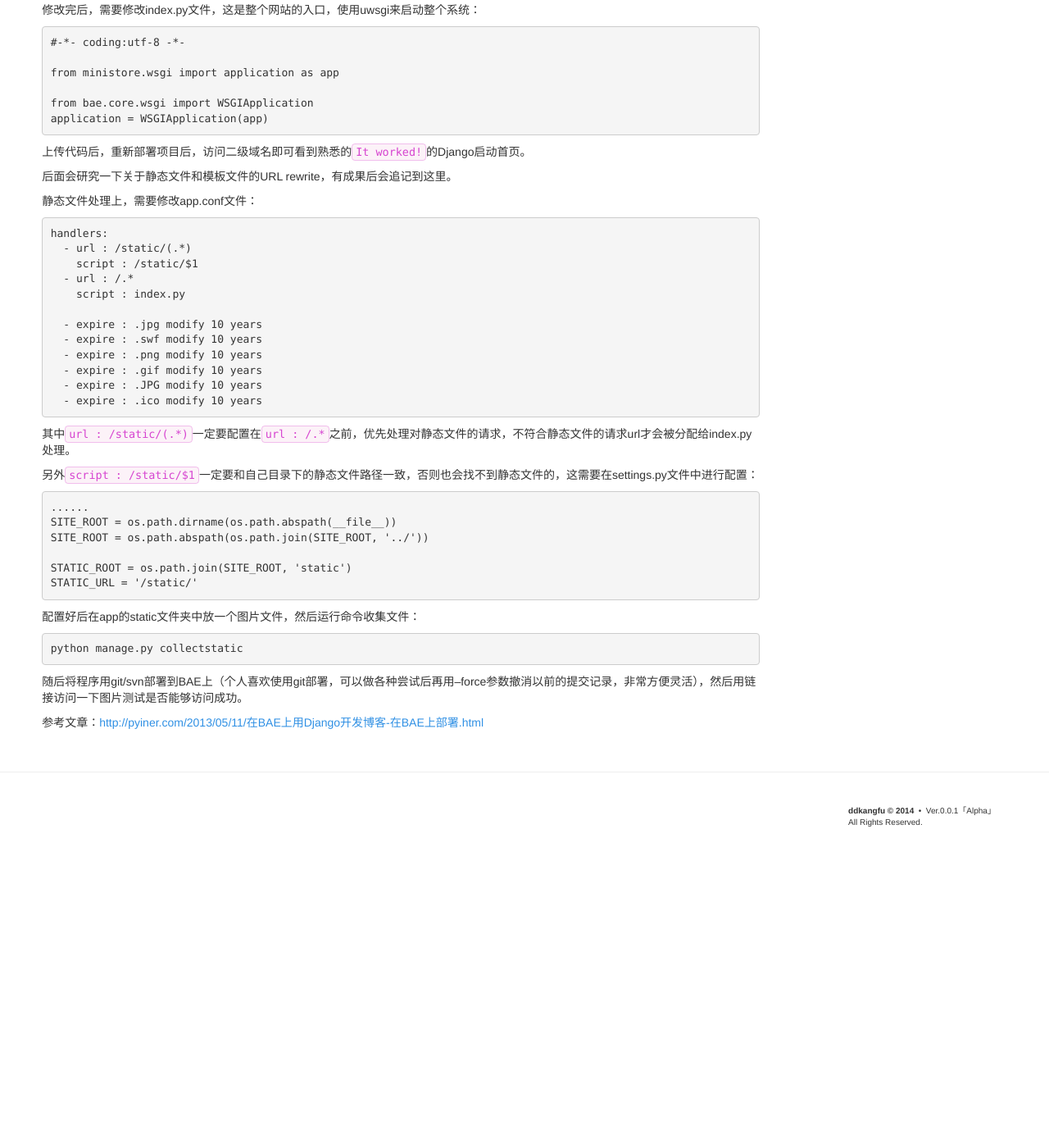
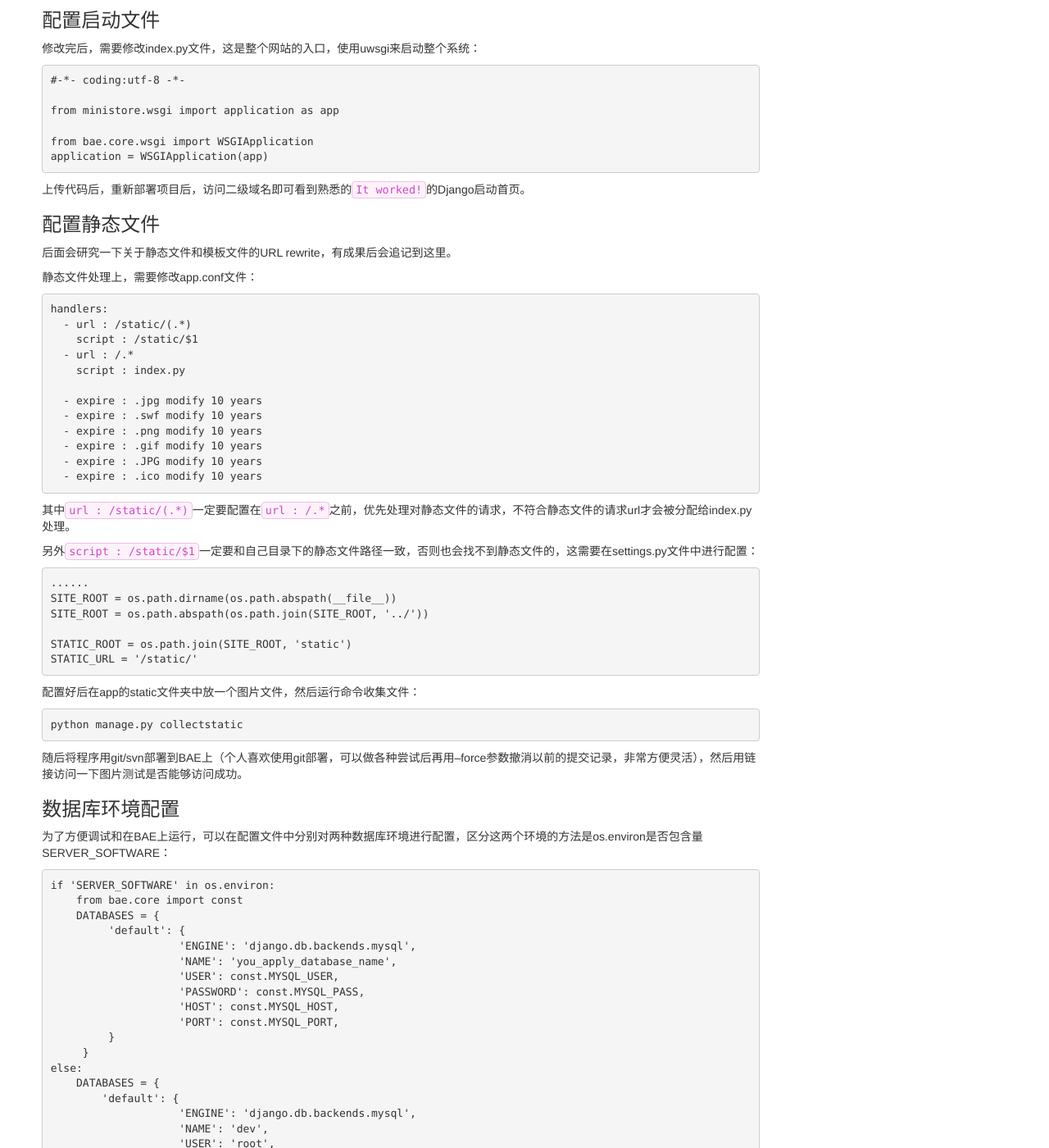
Before and after one commit to ddkangfu/ddkangfu.github.io, a Jekyll site: the page built from _posts/2015-01-14-bae-django.md, in a window 1280 px wide and 1400 px high, scrolled down 257 px. Shown: the whole window at 82% size. Built offline with Jekyll 4.4.1, drawn with Linux system fonts in a browser that asks for light colours; some web fonts are replaced; Markdown is read by kramdown in place of the engine named in the settings; before the commit the page ends 1298 px from its top, so only the background shows below that; some of the changed text lies outside the part shown.

Commit message:
修改了2015-01-14的文章。

````diff
--- a/_posts/2015-01-14-bae-django.md
+++ b/_posts/2015-01-14-bae-django.md
@@ -15,6 +15,7 @@ requirements.txt文件内容：
 django==1.6.2
 ```
 
+### 配置启动文件
 
 修改完后，需要修改index.py文件，这是整个网站的入口，使用uwsgi来启动整个系统：
 
@@ -28,6 +29,8 @@ application = WSGIApplication(app)
 ```
 
 上传代码后，重新部署项目后，访问二级域名即可看到熟悉的`It worked!`的Django启动首页。
+
+### 配置静态文件
 
 后面会研究一下关于静态文件和模板文件的URL rewrite，有成果后会追记到这里。
 
@@ -69,4 +72,34 @@ python manage.py collectstatic
 
 随后将程序用git/svn部署到BAE上（个人喜欢使用git部署，可以做各种尝试后再用--force参数撤消以前的提交记录，非常方便灵活），然后用链接访问一下图片测试是否能够访问成功。
 
+### 数据库环境配置
+
+为了方便调试和在BAE上运行，可以在配置文件中分别对两种数据库环境进行配置，区分这两个环境的方法是os.environ是否包含量SERVER_SOFTWARE：
+
+```
+if 'SERVER_SOFTWARE' in os.environ:
+    from bae.core import const
+    DATABASES = {
+         'default': {
+                    'ENGINE': 'django.db.backends.mysql',
+                    'NAME': 'you_apply_database_name',
+                    'USER': const.MYSQL_USER,
+                    'PASSWORD': const.MYSQL_PASS,
+                    'HOST': const.MYSQL_HOST,
+                    'PORT': const.MYSQL_PORT,
+         }
+     }
+else:
+    DATABASES = {
+        'default': {
+                    'ENGINE': 'django.db.backends.mysql',
+                    'NAME': 'dev',
+                    'USER': 'root',
+                    'PASSWORD': 'passwd',
+                    'HOST': 'localhost',
+                    'PORT': '3306',
+        }
+    }
+```
+
 参考文章：[http://pyiner.com/2013/05/11/在BAE上用Django开发博客-在BAE上部署.html](http://pyiner.com/2013/05/11/在BAE上用Django开发博客-在BAE上部署.html)
````
